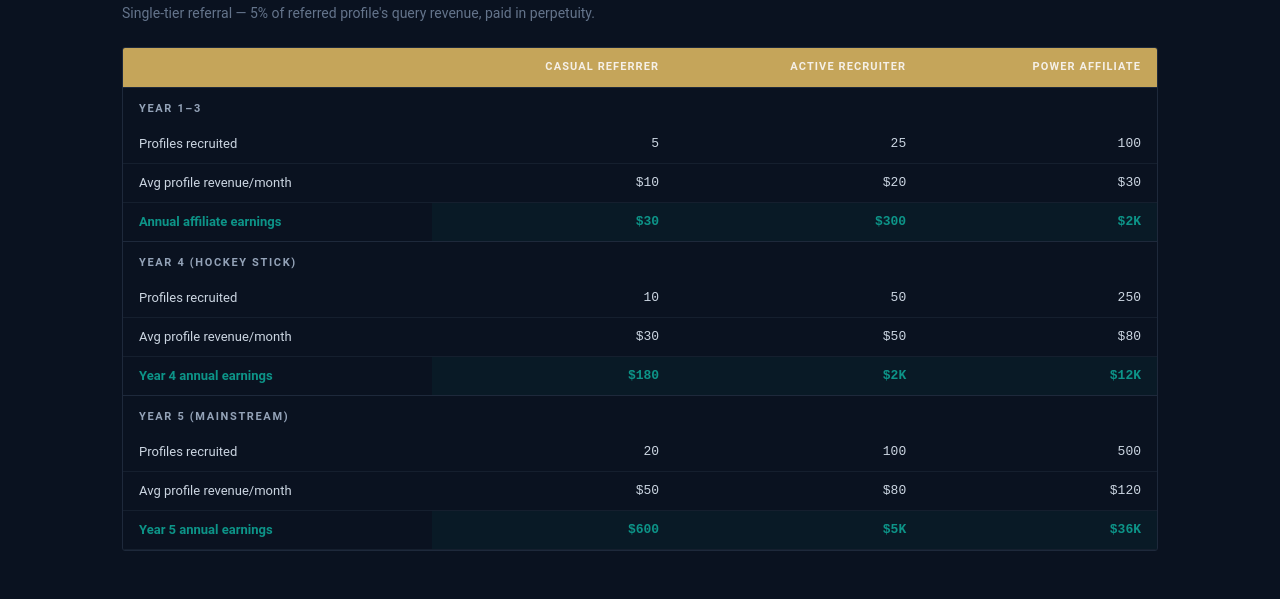
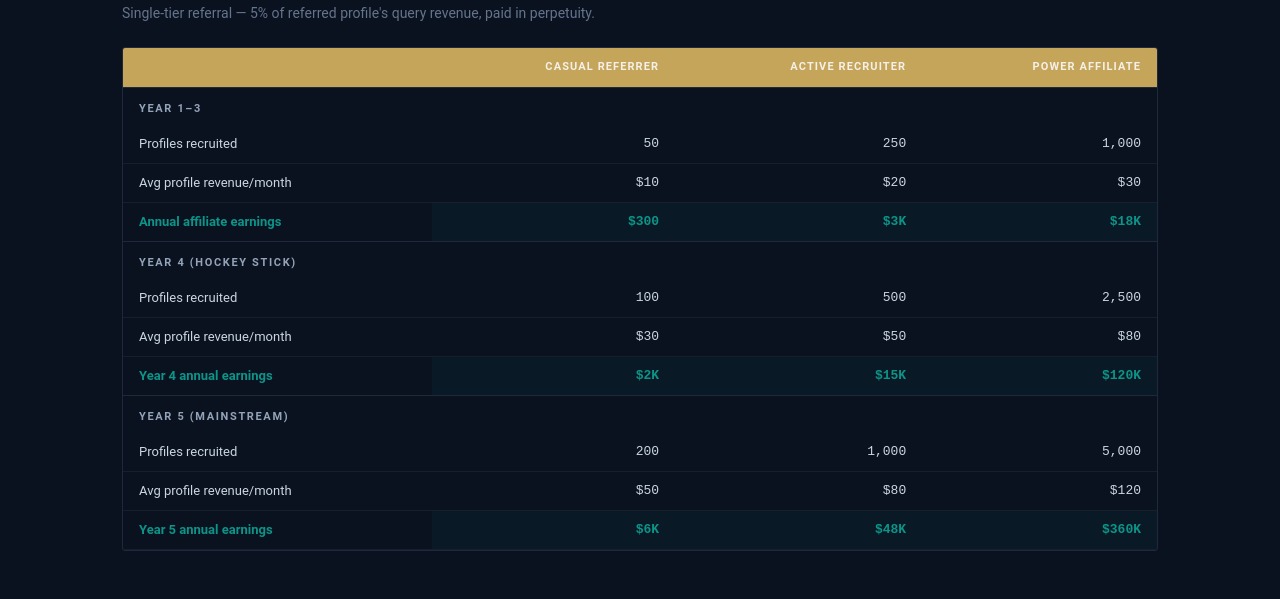
Before and after one commit to ArchonGraceland/Search-Star, a Next.js app: page /projections in a window 1280 px wide. Shown: the part 3880-4479 px from the top of the page. Built offline with nearby package versions, Linux system fonts and the light colour scheme.

Commit message:
Scale affiliate recruitment 10x — Power Affiliate recruits 5,000 by Year 5
- Year 1-3: 50/250/1,000 (was 5/25/100)
- Year 4: 100/500/2,500 (was 10/50/250)
- Year 5: 200/1,000/5,000 (was 20/100/500)
- Updated both web page and downloadable xlsx

```diff
--- a/src/app/projections/page.tsx
+++ b/src/app/projections/page.tsx
@@ -104,17 +104,17 @@ const ownerData = [
 const affScenarios = ['Casual Referrer', 'Active Recruiter', 'Power Affiliate']
 const affData = [
   { section: 'Year 1–3' },
-  { label: 'Profiles recruited', values: [5, 25, 100] },
+  { label: 'Profiles recruited', values: [50, 250, 1000] },
   { label: 'Avg profile revenue/month', values: [10, 20, 30], fmt: 'dollar' },
-  { label: 'Annual affiliate earnings', values: [30, 300, 1800], fmt: 'dollar', highlight: true },
+  { label: 'Annual affiliate earnings', values: [300, 3000, 18000], fmt: 'dollar', highlight: true },
   { section: 'Year 4 (hockey stick)' },
-  { label: 'Profiles recruited', values: [10, 50, 250] },
+  { label: 'Profiles recruited', values: [100, 500, 2500] },
   { label: 'Avg profile revenue/month', values: [30, 50, 80], fmt: 'dollar' },
-  { label: 'Year 4 annual earnings', values: [180, 1500, 12000], fmt: 'dollar', highlight: true },
+  { label: 'Year 4 annual earnings', values: [1800, 15000, 120000], fmt: 'dollar', highlight: true },
   { section: 'Year 5 (mainstream)' },
-  { label: 'Profiles recruited', values: [20, 100, 500] },
+  { label: 'Profiles recruited', values: [200, 1000, 5000] },
   { label: 'Avg profile revenue/month', values: [50, 80, 120], fmt: 'dollar' },
-  { label: 'Year 5 annual earnings', values: [600, 4800, 36000], fmt: 'dollar', highlight: true },
+  { label: 'Year 5 annual earnings', values: [6000, 48000, 360000], fmt: 'dollar', highlight: true },
 ]
 
 /* ── Formatters ── */
```
Also changed, not shown: 1 other file (tests, documents, lock files or other folders).
